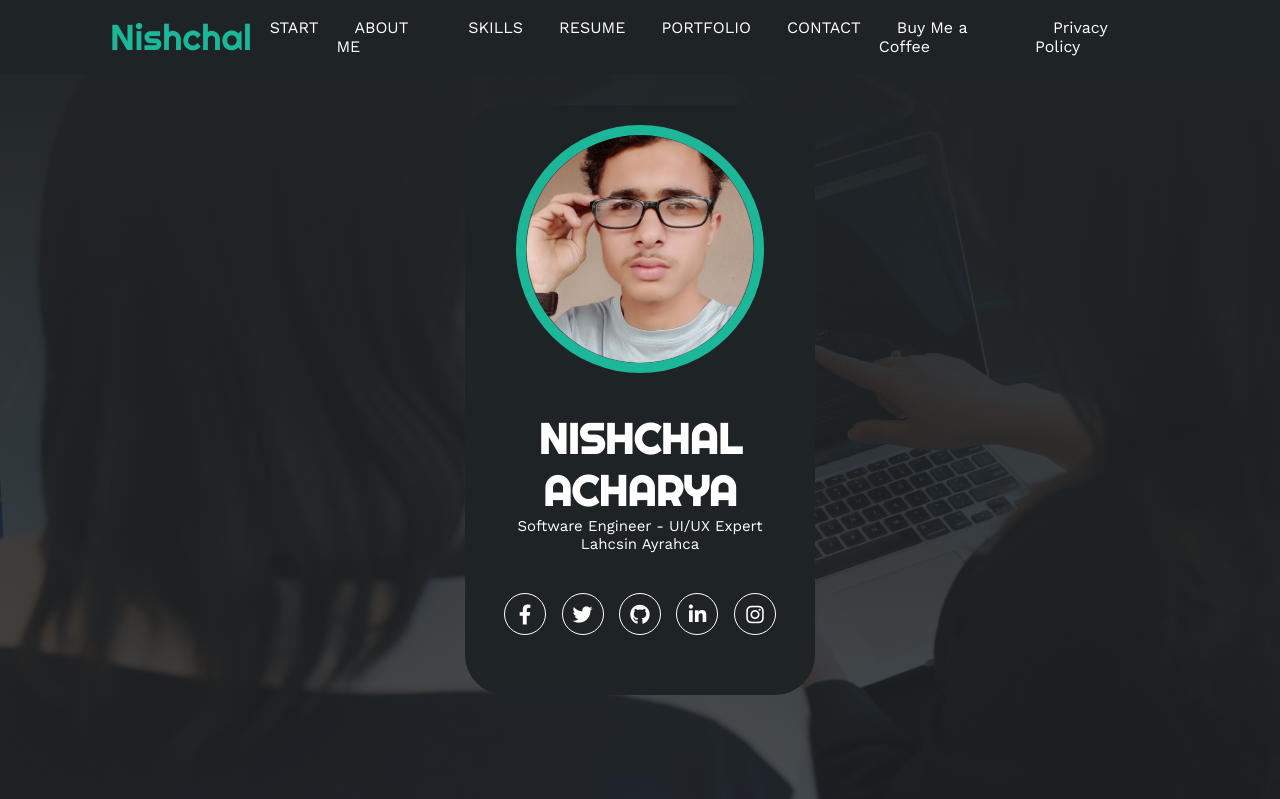
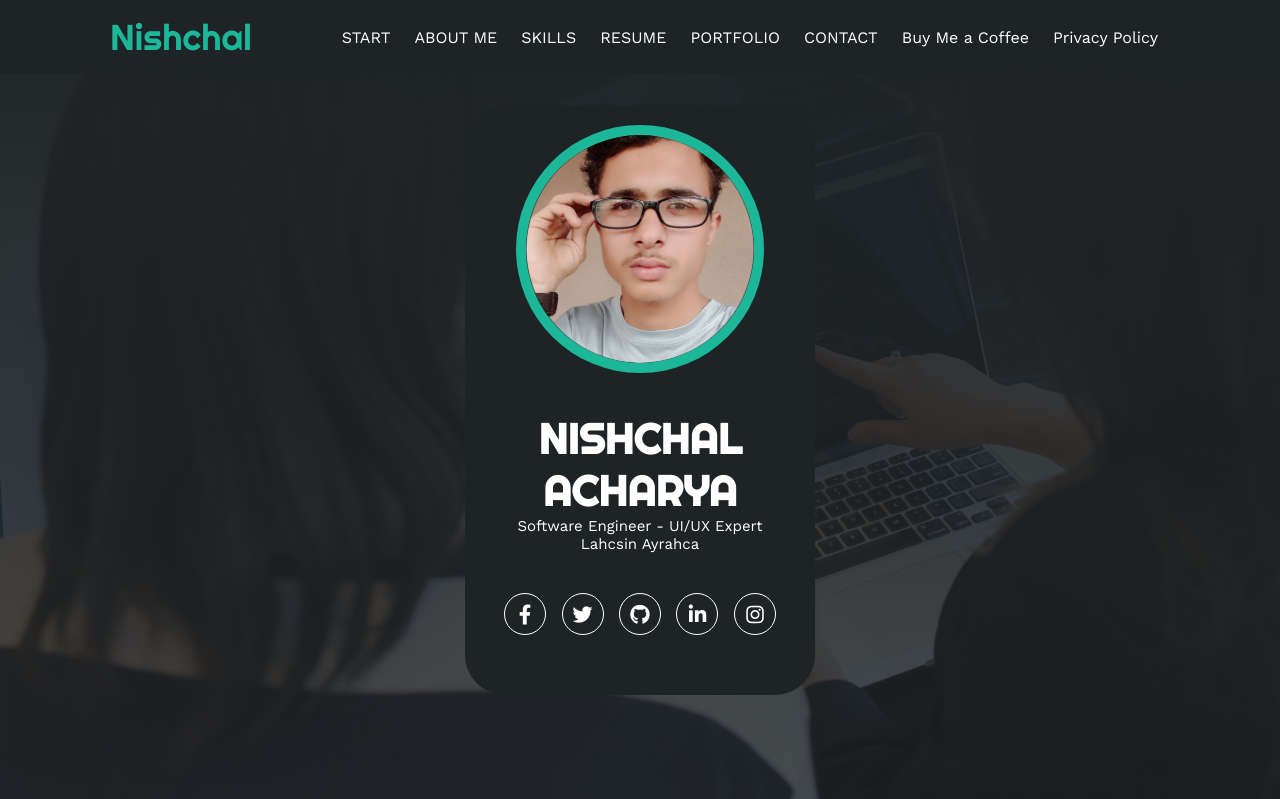
Before and after one commit to Nischal-Acharya/nischalsite, a PHP site: page / in a window 1280 px wide. Shown: the top 799 px of the page. Run offline with PHP 8.4, Linux system fonts and the light colour scheme; some libraries are stand-ins or nearby versions.

Commit message:
Update estilo.css

```diff
--- a/estilo.css
+++ b/estilo.css
@@ -39,7 +39,7 @@ html{
 .contenedor-header header nav ul li a{
     text-align: none;
     color: #fff;
-    margin: 0 15px;
+    margin: 0 9px;
     padding: 3px;
     transition: .5s;
     text-decoration: none;
```
